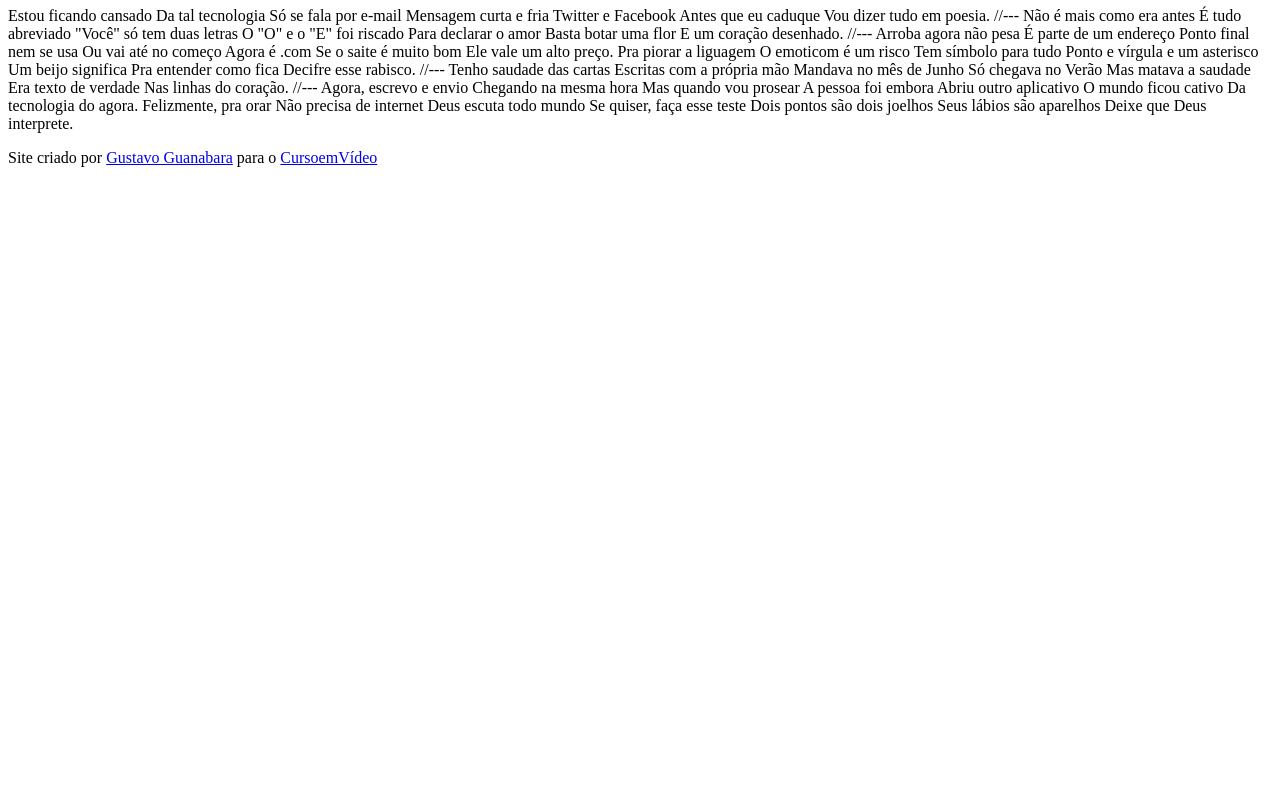
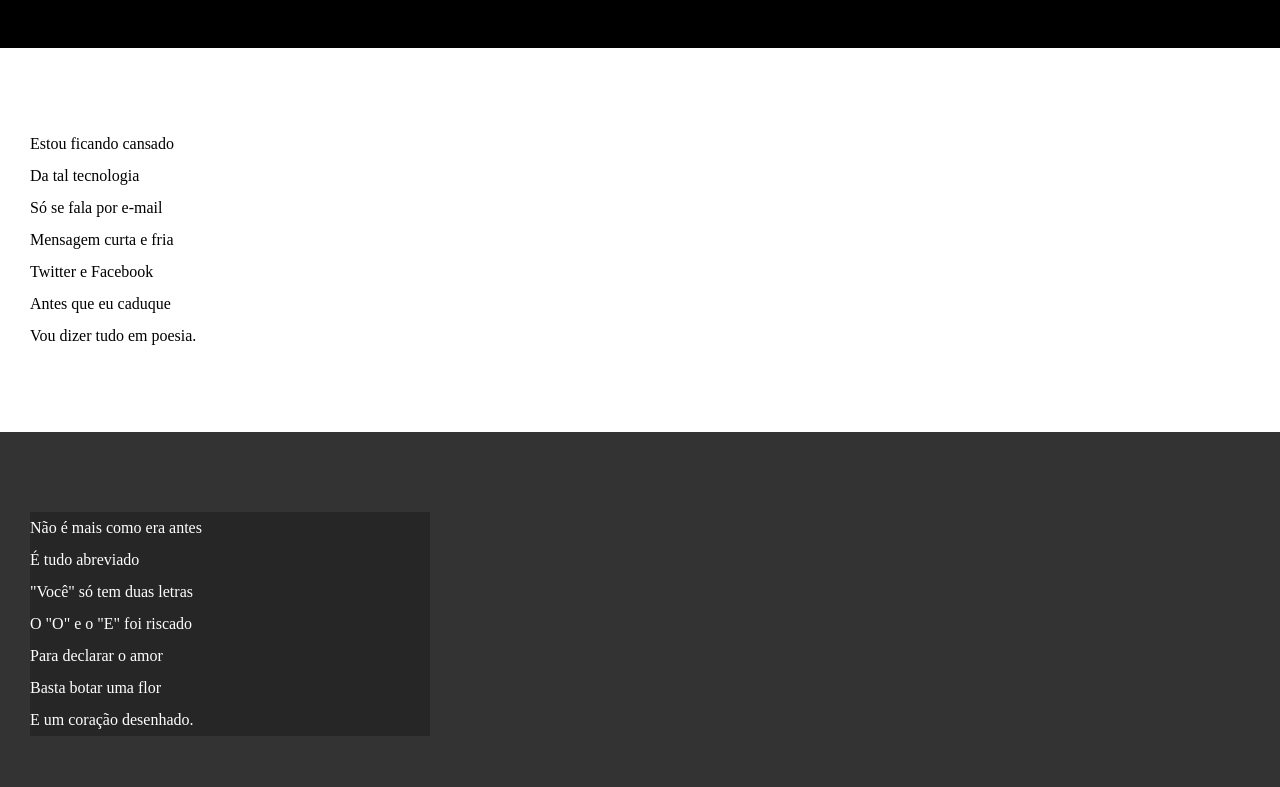
Before and after one commit to amandallago/html-css, a plain HTML site: page desafios/d12/index.html in a window 1280 px wide. Shown: the part 107-894 px from the top of the page. Before the commit the page ends 800 px from the top, so only its background shows below. Drawn offline with Linux system fonts and the light colour scheme.

Commit message:
atualizei estilos dos textos e blocos

```diff
--- /dev/null
+++ b/desafios/d12/estilo/style.css
@@ -0,0 +1,65 @@
+@charset "UTF-8";
+
+* {
+    margin: 0px;
+    padding: 0px;
+}
+
+html, body {
+    min-height: 100vh;
+    background-color: darkgray;
+}
+
+header {
+    background-color: black;
+    color: white;
+    text-align: center;
+}
+
+header > h1 {
+    padding-top: 50px;
+    font-variant: small-caps;
+}
+
+header > p {
+    padding-bottom: 50px;
+}
+
+a {
+    color: white;
+    text-decoration: none;
+    font-weight: bolder;
+}
+
+header a:hover, footer a:hover {
+    text-decoration: underline;
+}
+
+section {
+    padding-top: 10vh;
+    padding-bottom: 10vh;
+    line-height: 2em;
+    padding-left: 30px;
+}
+
+section.normal {
+    background-color: white;
+    color: black;
+}
+
+section.imagem {
+    background-color: rgb(51, 51, 51);
+    color: white;
+}
+
+section.imagem > p {
+    width: 400px;
+    background-color: rgba(0, 0, 0, 0.253);
+}
+
+footer {
+    background-color: black;
+    color: white;
+    text-align: center;
+    padding: 10px;
+}
--- a/desafios/d12/index.html
+++ b/desafios/d12/index.html
@@ -4,6 +4,7 @@
     <meta charset="UTF-8">
     <meta name="viewport" content="width=device-width, initial-scale=1.0">
     <title>Cordel Moderno</title>
+    <link rel="stylesheet" href="estilo/style.css">
 </head>
 <body>
     <header>
@@ -15,69 +16,85 @@
         </p>
     </header>
 
-    Estou ficando cansado
-    Da tal tecnologia
-    Só se fala por e-mail
-    Mensagem curta e fria
-    Twitter e Facebook
-    Antes que eu caduque
-    Vou dizer tudo em poesia.
+    <section class="normal">
+        <p>
+            Estou ficando cansado <br>
+            Da tal tecnologia <br>
+            Só se fala por e-mail <br>
+            Mensagem curta e fria <br>
+            Twitter e Facebook <br>
+            Antes que eu caduque <br>
+            Vou dizer tudo em poesia.
+        </p>
+    </section>
 
-    //---
+    <section class="imagem">
+        <p>
+            Não é mais como era antes <br>
+            É tudo abreviado <br>
+            "Você" só tem duas letras <br>
+            O "O" e o "E" foi riscado <br>
+            Para declarar o amor <br>
+            Basta botar uma flor <br>
+            E um coração desenhado.
+        </p>
+    </section>
 
-    Não é mais como era antes
-    É tudo abreviado
-    "Você" só tem duas letras
-    O "O" e o "E" foi riscado
-    Para declarar o amor
-    Basta botar uma flor
-    E um coração desenhado.
+    <section class="normal">
+        <p>
+            Arroba agora não pesa <br>
+            É parte de um endereço <br>
+            Ponto final nem se usa <br>
+            Ou vai até no começo <br>
+            Agora é .com <br>
+            Se o saite é muito bom <br>
+            Ele vale um alto preço. <br>
+        </p>
 
-    //---
+        <p>
+            Pra piorar a liguagem <br>
+            O emoticom é um risco <br>
+            Tem símbolo para tudo <br>
+            Ponto e vírgula e um asterisco <br>
+            Um beijo significa <br>
+            Pra entender como fica <br>
+            Decifre esse rabisco.
+        </p>
+    </section>
 
-    Arroba agora não pesa
-    É parte de um endereço
-    Ponto final nem se usa
-    Ou vai até no começo
-    Agora é .com
-    Se o saite é muito bom
-    Ele vale um alto preço.
+    <section class="imagem">
+        <p>
+            Tenho saudade das cartas <br>
+            Escritas com a própria mão <br>
+            Mandava no mês de Junho <br>
+            Só chegava no Verão <br>
+            Mas matava a saudade <br>
+            Era texto de verdade <br>
+            Nas linhas do coração.
+        </p>
+    </section>
 
-    Pra piorar a liguagem
-    O emoticom é um risco
-    Tem símbolo para tudo
-    Ponto e vírgula e um asterisco
-    Um beijo significa
-    Pra entender como fica
-    Decifre esse rabisco.
+    <section class="normal">
+        <p>
+            Agora, escrevo e envio <br>
+            Chegando na mesma hora <br>
+            Mas quando vou prosear <br>
+            A pessoa foi embora <br>
+            Abriu outro aplicativo <br>
+            O mundo ficou cativo <br>
+            Da tecnologia do agora. <br>
+        </p>
 
-    //---
-
-    Tenho saudade das cartas
-    Escritas com a própria mão
-    Mandava no mês de Junho
-    Só chegava no Verão
-    Mas matava a saudade
-    Era texto de verdade
-    Nas linhas do coração.
-
-    //---
-
-    Agora, escrevo e envio
-    Chegando na mesma hora
-    Mas quando vou prosear
-    A pessoa foi embora
-    Abriu outro aplicativo
-    O mundo ficou cativo
-    Da tecnologia do agora.
-
-    Felizmente, pra orar
-    Não precisa de internet
-    Deus escuta todo mundo
-    Se quiser, faça esse teste
-    Dois pontos são dois joelhos
-    Seus lábios são aparelhos
-    Deixe que Deus interprete.
+        <p>
+            Felizmente, pra orar <br>
+            Não precisa de internet <br>
+            Deus escuta todo mundo <br>
+            Se quiser, faça esse teste <br>
+            Dois pontos são dois joelhos <br>
+            Seus lábios são aparelhos <br>
+            Deixe que Deus interprete.
+        </p>
+    </section>
 
     <footer>
             <p>Site criado por <a href="https://gustavoguanabara.github.io" target="_blank">Gustavo Guanabara</a> para o <a href="https://www.cursoemvideo.com" target="_blank">CursoemVídeo</a></p>
```
